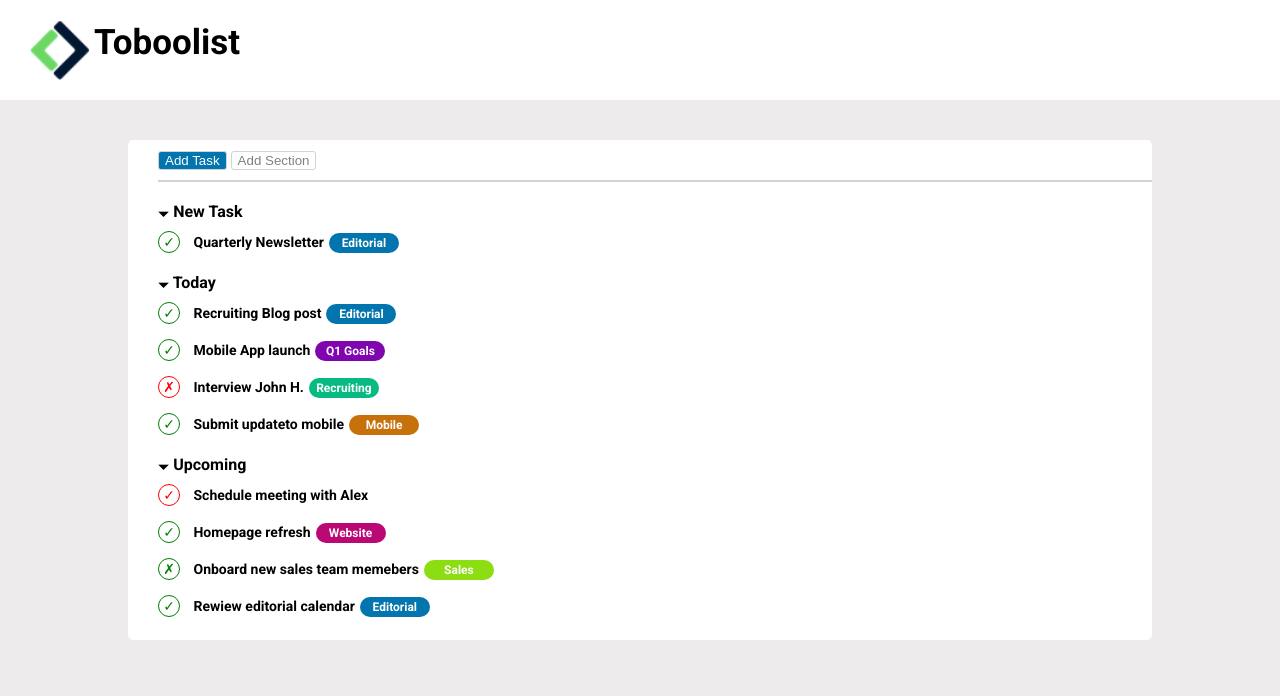
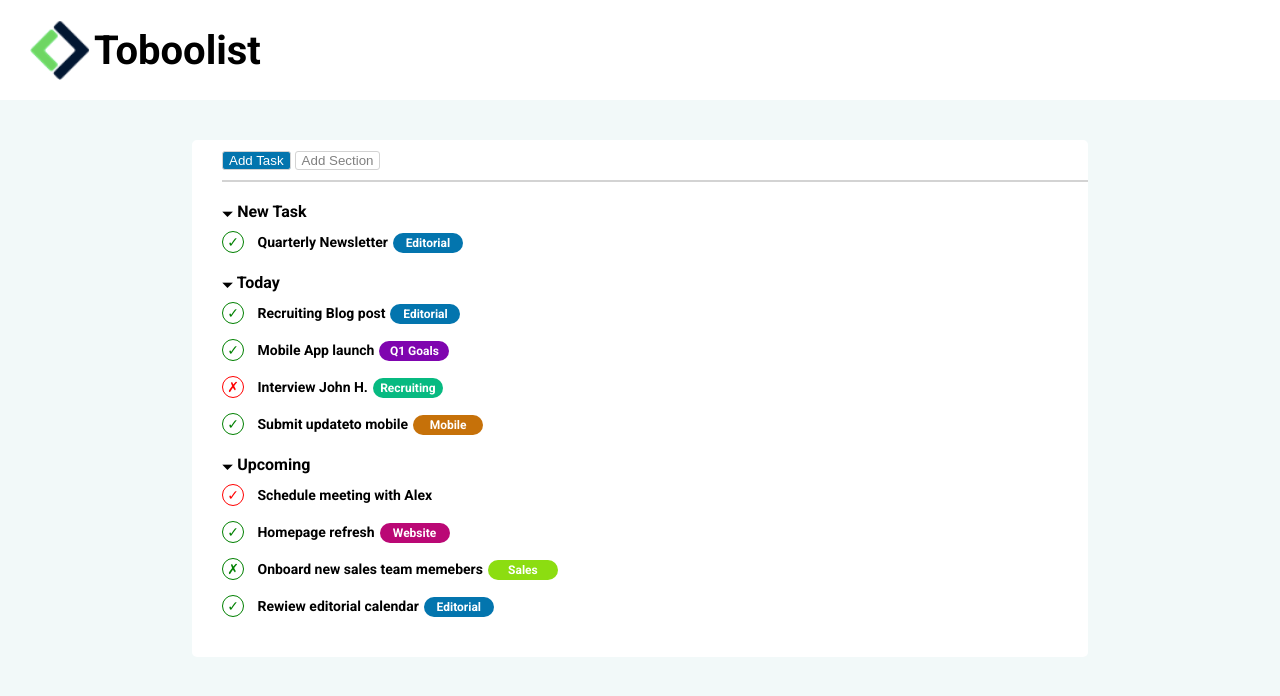
Before and after one commit to alessandrorumi/html-css-toboolist, a plain HTML site: page index.html in a window 1280 px wide. Drawn offline with Linux system fonts and the light colour scheme.

Commit message:
Correzioni finali

```diff
--- a/css/style.css
+++ b/css/style.css
@@ -2,7 +2,7 @@ body {
   margin: 0;
   padding: 0;
   box-sizing: border-box;
-  background-color: rgb(237, 235, 235);
+  background-color: rgb(242, 249, 249);
   font-family: 'Roboto', sans-serif;
 }
 
@@ -12,27 +12,27 @@ header {
 }
 
 #logo {
-  height: 60px;
-  vertical-align: middle;
-  line-height: 60px;
+ vertical-align: middle;
+ height: 60px;
 }
 
-#logo-text {
+#logo-heading {
   font-family: 'Roboto', sans-serif;
-  font-size: 35px;
+  font-size: 40px;
+  vertical-align: middle;
 }
 
 main {
-  width: 80%;
+  width: 70%;
   margin: 40px auto 20px auto;
   background-color: white;
-  height: 500px;
   border-radius: 5px;
 }
 
 .container-main {
   padding-left: 30px;
   padding-top: 10px;
+  padding-bottom: 20px;
 }
 
 #button-one {
--- a/index.html
+++ b/index.html
@@ -16,12 +16,8 @@
 
     <header>
 
-      <div>
-
-        <img id="logo" src="img/Logo.png" alt="Logo Toboolist">
-        <span id="logo-text">Toboolist</span>
-
-      </div>
+          <img id="logo" src="img/Logo.png" alt="Logo Toboolist">
+          <span id="logo-heading">Toboolist</span>
 
     </header>
 
```
